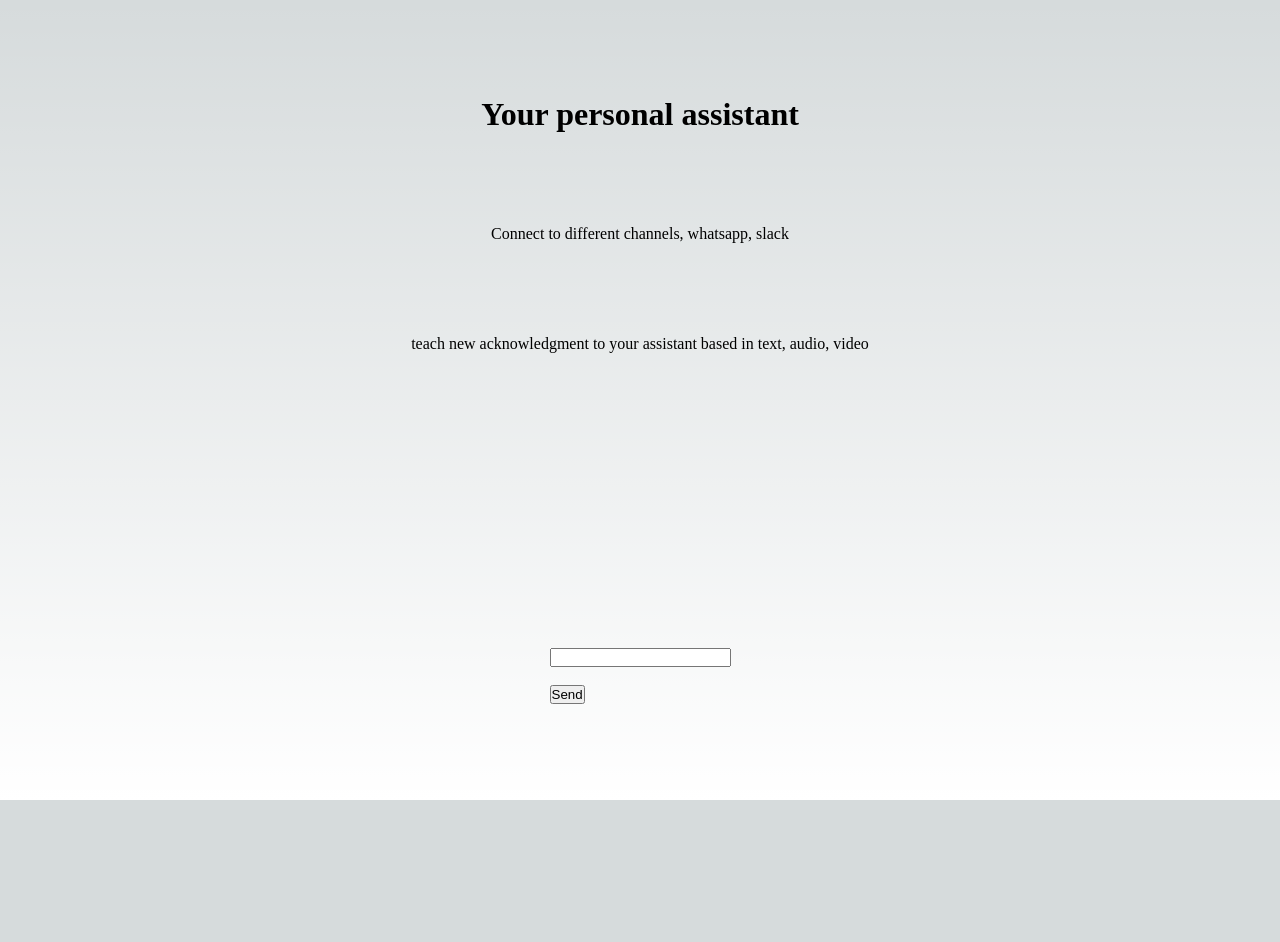
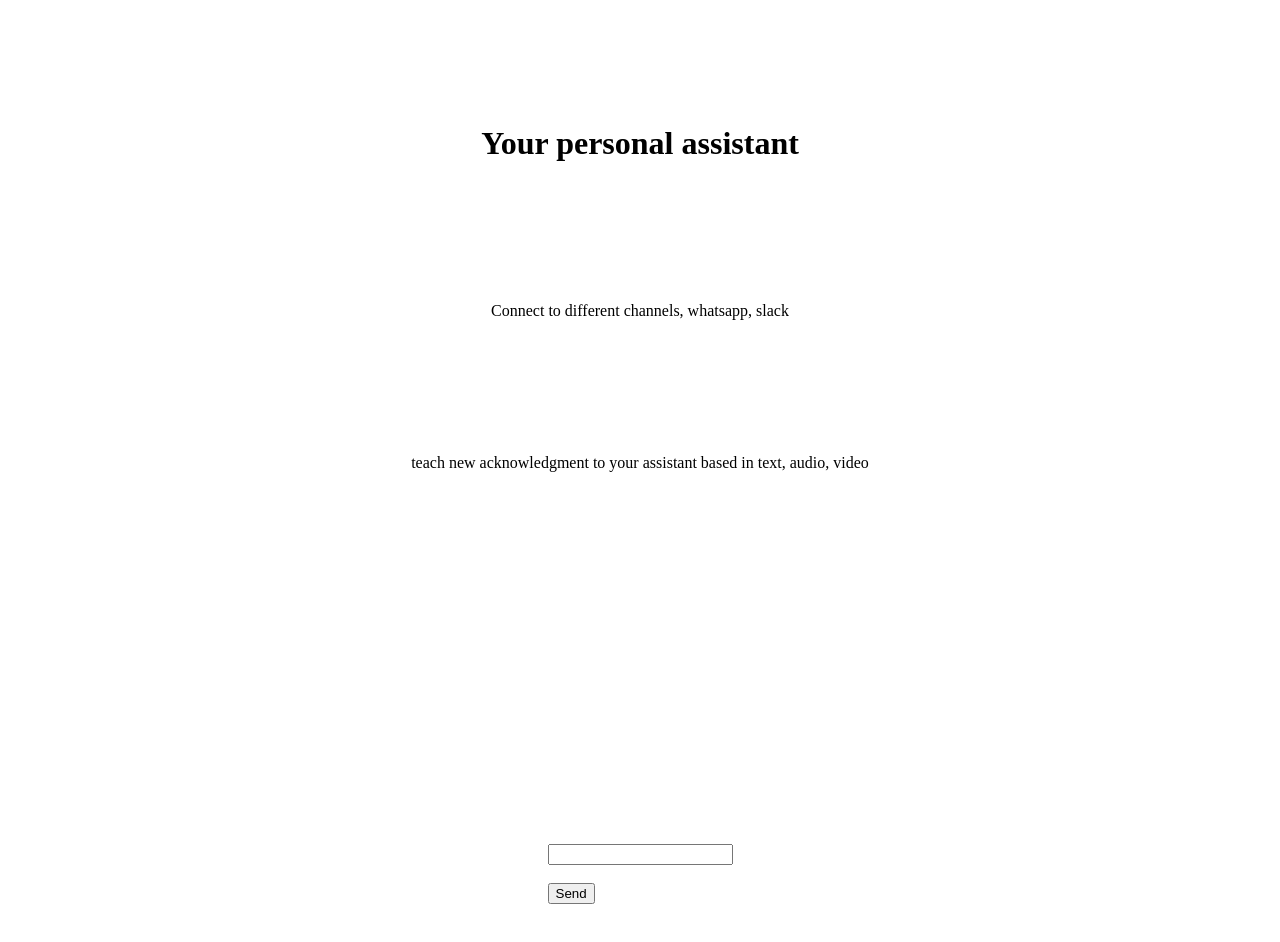
Before and after one commit to juandavidGF/ideas, a Next.js app: page / in a window 1280 px wide. Shown: the top 942 px of the page. Before the commit the page ends 800 px from the top, so only its background shows below. Built offline with nearby package versions, Linux system fonts and the light colour scheme; no server answers.

Commit message:
update app.js

```diff
--- a/src/pages/_app.js
+++ b/src/pages/_app.js
@@ -1,5 +1,10 @@
-import '@/styles/globals.css'
+import React from 'react';
+import { UserProvider } from '@auth0/nextjs-auth0/client';
 
 export default function App({ Component, pageProps }) {
-  return <Component {...pageProps} />
+  return (
+    <UserProvider>
+      <Component {...pageProps} />
+    </UserProvider>
+  );
 }
```
